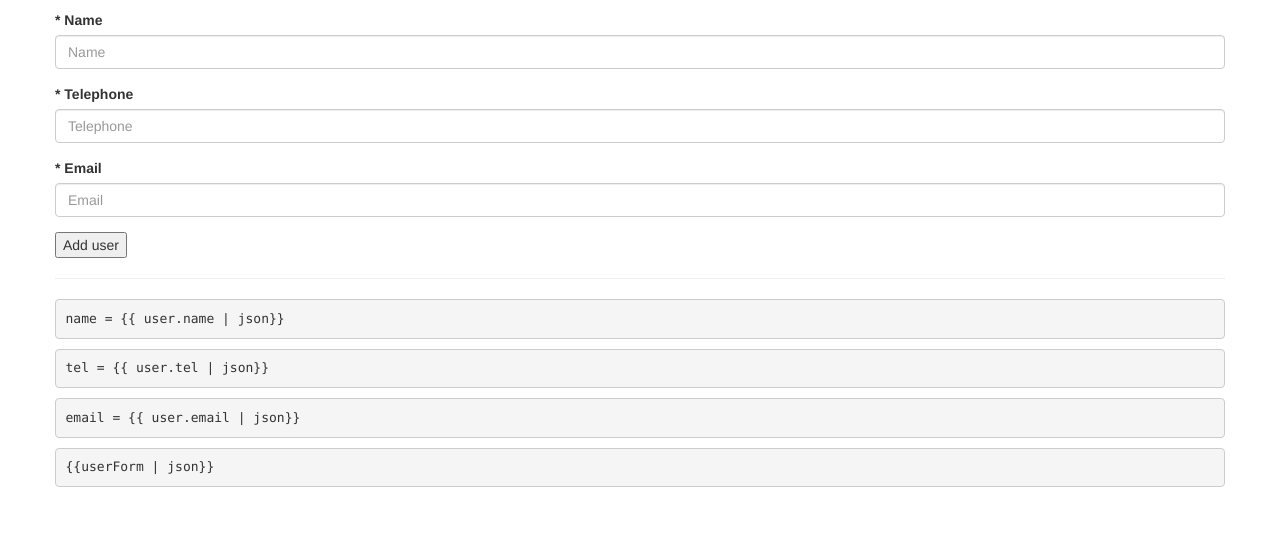
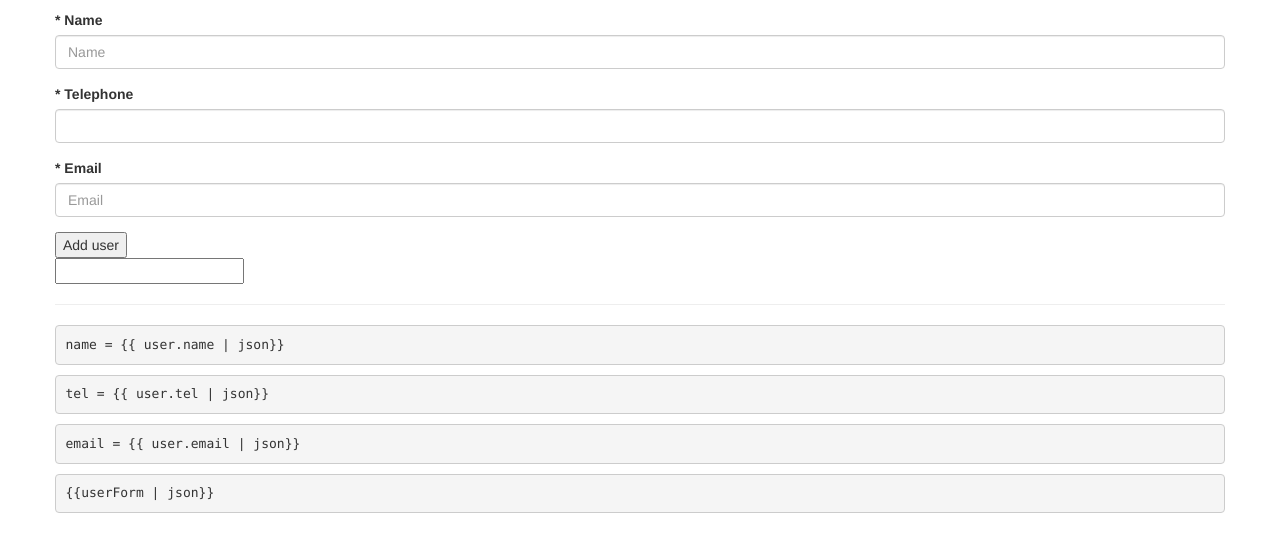
Before and after one commit to am-worx/pool-project, a website: page src/angular1.html in a window 1280 px wide. Drawn offline with nearby package versions, Linux system fonts and the light colour scheme; some packages are replaced by stand-ins of ours; files that its build step writes are made by us from their sources; no server answers.

Commit message:
branch test

```diff
--- a/src/angular1.html
+++ b/src/angular1.html
@@ -33,8 +33,9 @@
         </div>
         <div class="form-group">
           <label for="userTel"><span class="required">* </span>Telephone</label>
-          <input name="tel" ng-model="user.tel" ng-model-options="debounceOption" type="tel"
-                 class="form-control" id="userTel" placeholder="Telephone" required>
+          <input type="tel" name="tel" ng-model="user.tel" ng-model-options="debounceOption"
+                 class="form-control" id="userTel"
+                 pattern="2-[0-9]{3}-[0-9]{3}" required>
           <span class="error-message"></span>
           <p class="help-block" ng-messages="userForm.tel.$error" ng-if="userForm.tel.$touched || submitAttempt">
             <span ng-messages-include="ngMessages.html"></span>
@@ -50,6 +51,7 @@
         </div>
         <input type="submit" value="Add user"/>
       </form>
+      <p><input type="tel" pattern="2-[0-9]{3}-[0-9]{3}"></p>
 
       <hr/>
       <pre>name = {{ user.name | json}}</pre>
```
